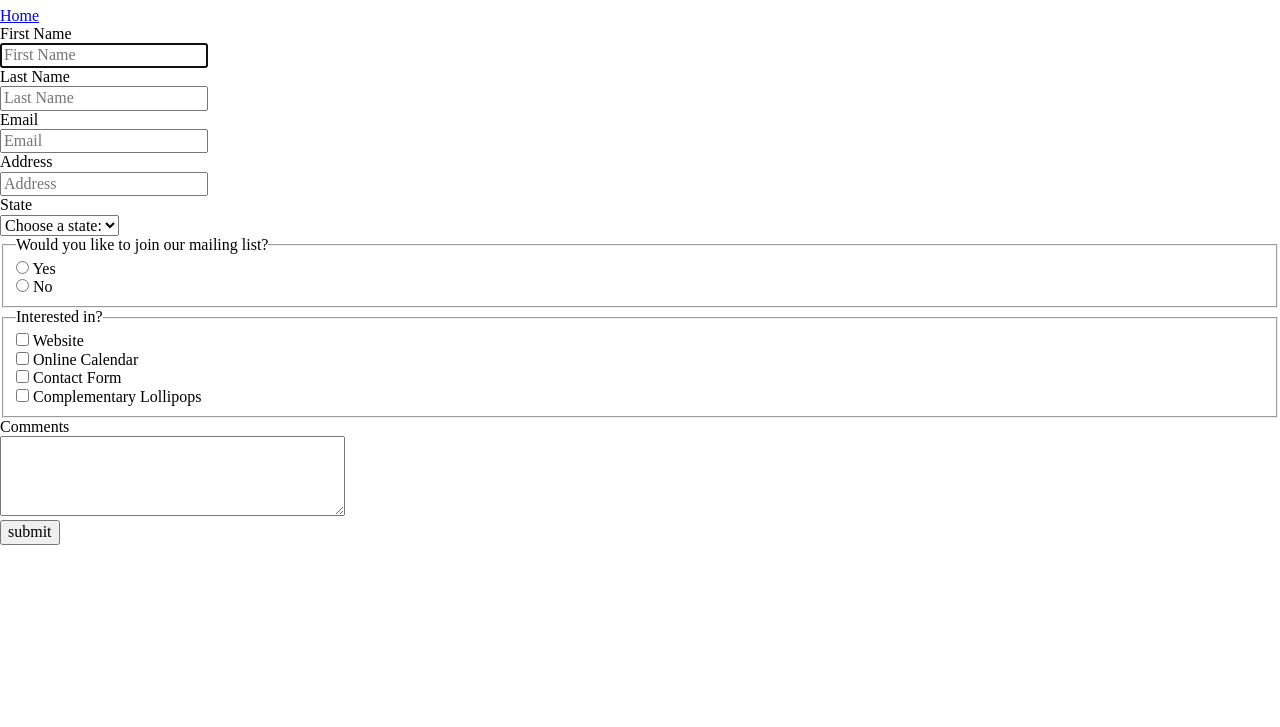
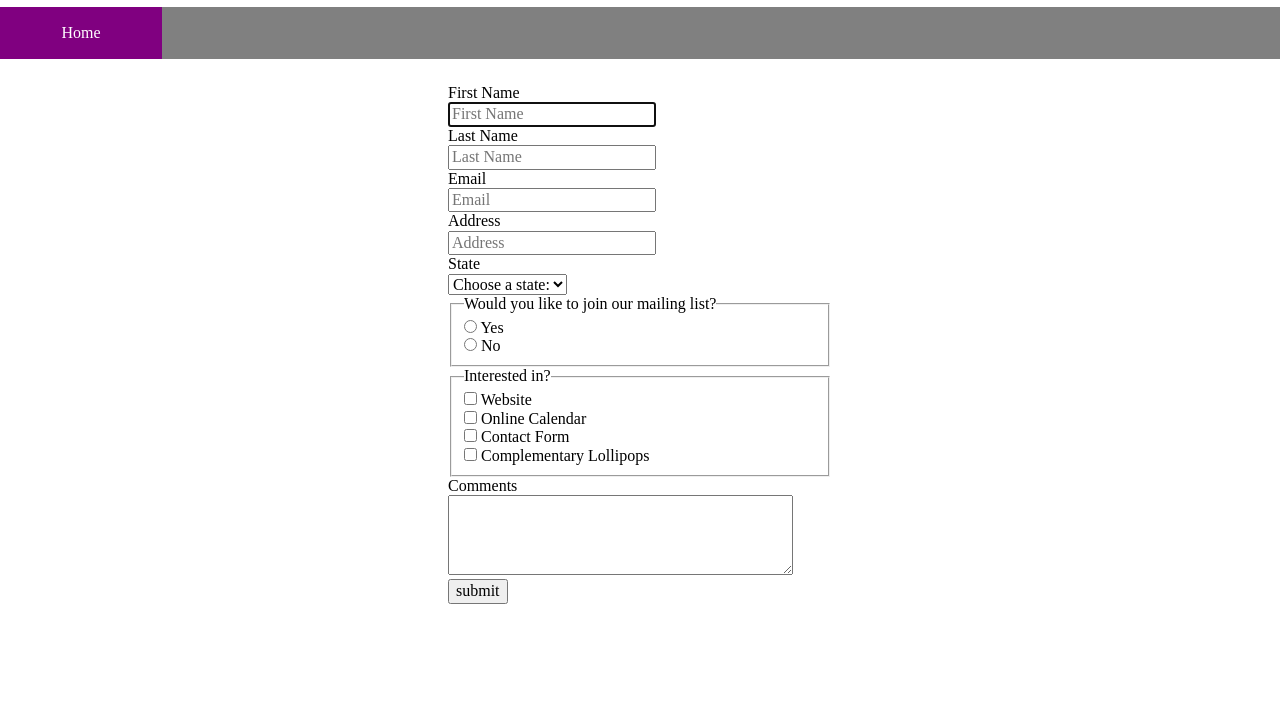
Before and after one commit to SunnyDaye/forms, a plain HTML site: page index.html in a window 1280 px wide. Shown: the part 73-800 px from the top of the page. Drawn offline with Linux system fonts and the light colour scheme.

Commit message:
Basic styling added

```diff
--- a/css/index.css
+++ b/css/index.css
@@ -0,0 +1,19 @@
+
+nav {
+    background-color:grey;
+}
+nav a {
+    display: block;
+    max-width: 10%;
+    max-height: 50px;
+    background-color: purple;
+    text-decoration: None;
+    color: white;
+    text-align: center;
+    padding: 17px;
+}
+
+.wrapper {
+    width:30%;
+    margin: 25px auto;
+}
--- a/index.html
+++ b/index.html
@@ -6,6 +6,7 @@
     <meta http-equiv="X-UA-Compatible" content="IE=edge">
     <meta name="viewport" content="width=device-width, initial-scale=1.0">
     <link rel="stylesheet" href="css/normalize.css">
+    <link rel="stylesheet" href="css/index.css">
     <title>Forms JS Practice</title>
 </head>
 
@@ -13,7 +14,8 @@
     <header>
         <h1>Forms</h1>
         <nav>
-            <a href="#">Home</a>
+            <div><a href="#">Home</a></div>
+
         </nav>
     </header>
     <main class="wrapper">
```
